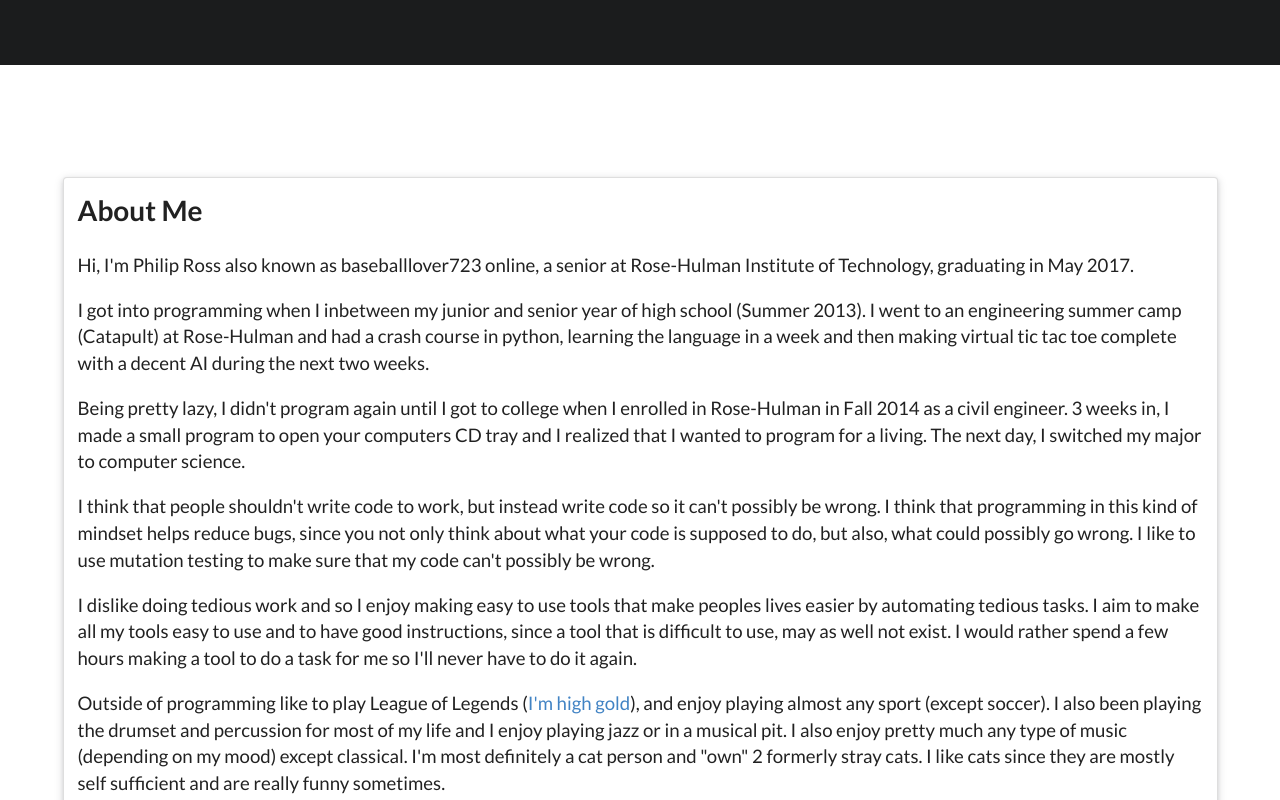
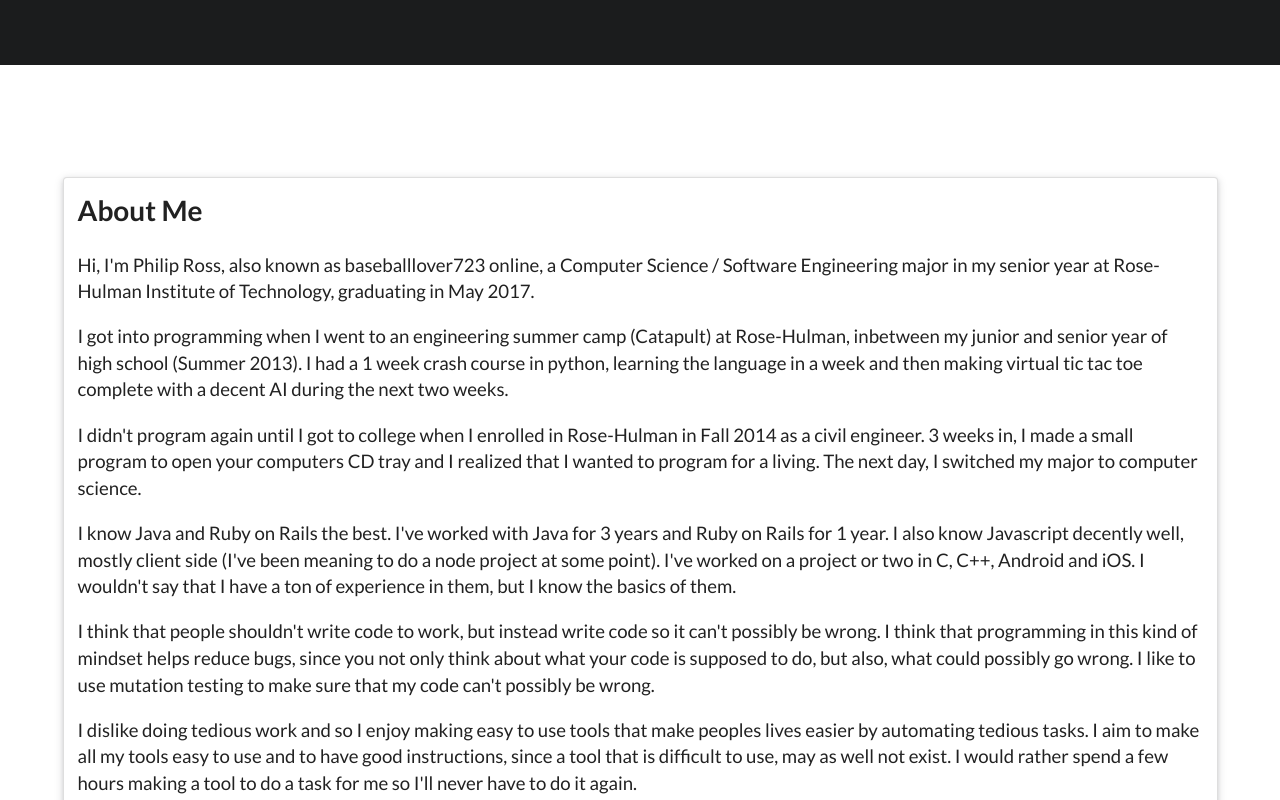
Before and after one commit to baseballlover723/baseballlover723.github.io, a website: page index.html in a window 1280 px wide. Shown: the part 635-1435 px from the top of the page. Drawn offline with nearby package versions, Linux system fonts and the light colour scheme.

Commit message:
edited about me

```diff
--- a/index.html
+++ b/index.html
@@ -95,16 +95,23 @@
                 <div class="ui raised segment">
                     <h3>About Me</h3>
                     <br/>
-                    <p>Hi, I'm Philip Ross also known as baseballlover723 online, a senior at Rose-Hulman Institute of Technology, graduating in May 2017.</p>
                     <p>
-                        I got into programming when I inbetween my junior and senior year of high school (Summer 2013). I went to an engineering summer camp
-                        (Catapult) at Rose-Hulman and had a crash course in python, learning the language in a week and then making virtual tic tac toe complete
-                        with a decent AI during the next two weeks.
+                        Hi, I'm Philip Ross, also known as baseballlover723 online, a Computer Science / Software Engineering major in my senior year at
+                        Rose-Hulman Institute of Technology, graduating in May 2017.</p>
+                    <p>
+                        I got into programming when I went to an engineering summer camp (Catapult) at Rose-Hulman, inbetween my junior and senior year of high
+                        school (Summer 2013). I had a 1 week crash course in python, learning the language in a week and then making virtual tic tac toe
+                        complete with a decent AI during the next two weeks.
                     </p>
                     <p>
-                        Being pretty lazy, I didn't program again until I got to college when I enrolled in Rose-Hulman in Fall 2014 as a civil engineer. 3
-                        weeks in, I made a small program to open your computers CD tray and I realized that I wanted to program for a living. The next day, I
-                        switched my major to computer science.
+                        I didn't program again until I got to college when I enrolled in Rose-Hulman in Fall 2014 as a civil engineer. 3 weeks in, I made a
+                        small program to open your computers CD tray and I realized that I wanted to program for a living. The next day, I switched my major to
+                        computer science.
+                    </p>
+                    <p>
+                        I know Java and Ruby on Rails the best. I've worked with Java for 3 years and Ruby on Rails for 1 year. I also know Javascript decently
+                        well, mostly client side (I've been meaning to do a node project at some point). I've worked on a project or two in C, C++, Android and
+                        iOS. I wouldn't say that I have a ton of experience in them, but I know the basics of them.
                     </p>
                     <p>
                         I think that people shouldn't write code to work, but instead write code so it can't possibly be wrong. I think that programming in this
```
